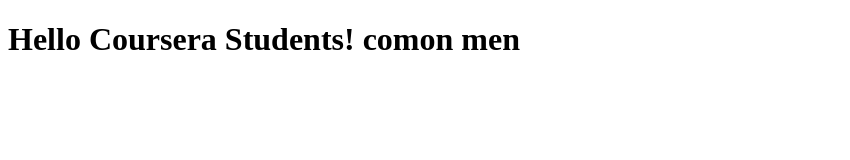
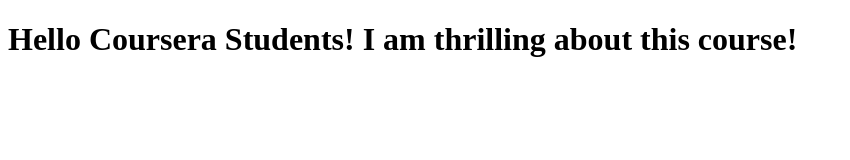
Before and after one commit to Siobah/coursera-test, a plain HTML site: page index.html in a window 1280 px wide. Shown: the whole page, without its empty margins (0-850 px from the left). Drawn offline with Linux system fonts and the light colour scheme.

Commit message:
Next version of web file.

```diff
--- a/index.html
+++ b/index.html
@@ -5,6 +5,6 @@
     <title>Hello Coursera</title>
   </head>
   <body>
-    <h1>Hello Coursera Students! comon men</h1>
+    <h1>Hello Coursera Students!  I am thrilling about this course!</h1>
   </body>
 </html>
```
